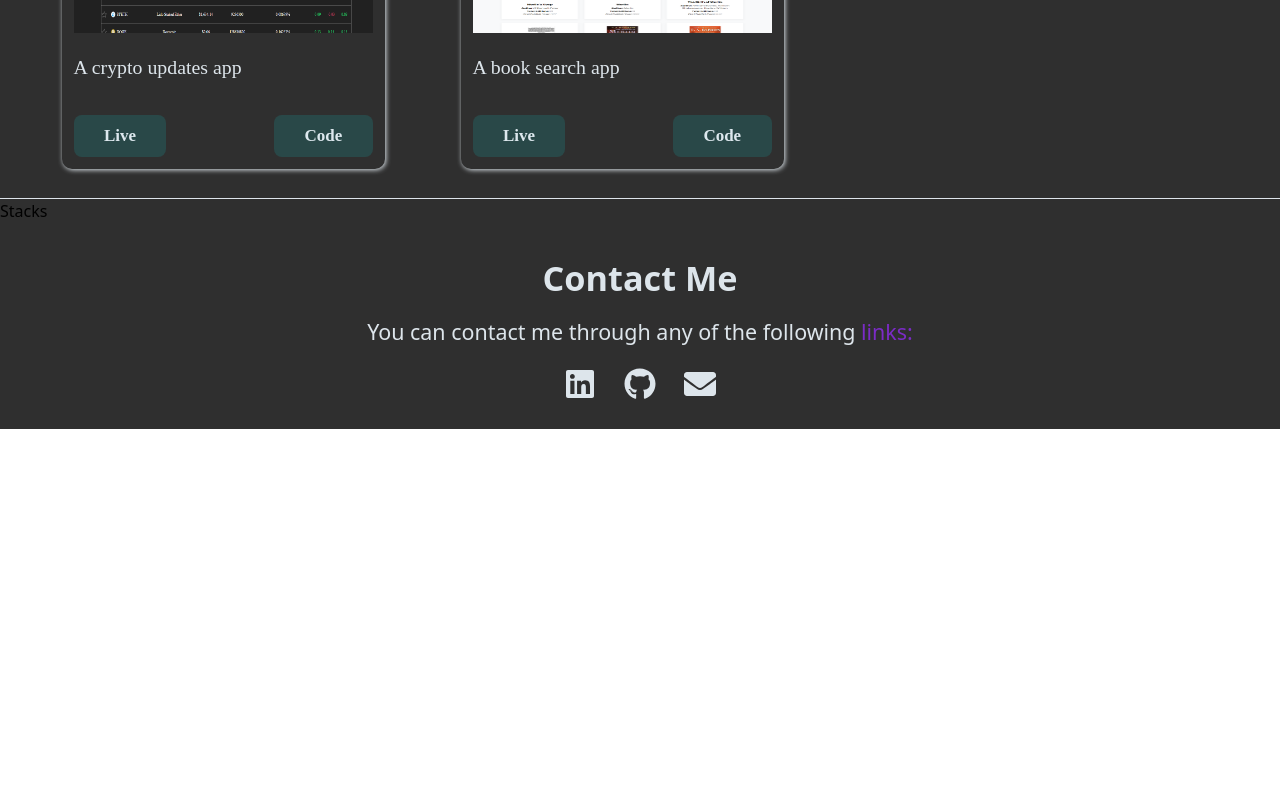
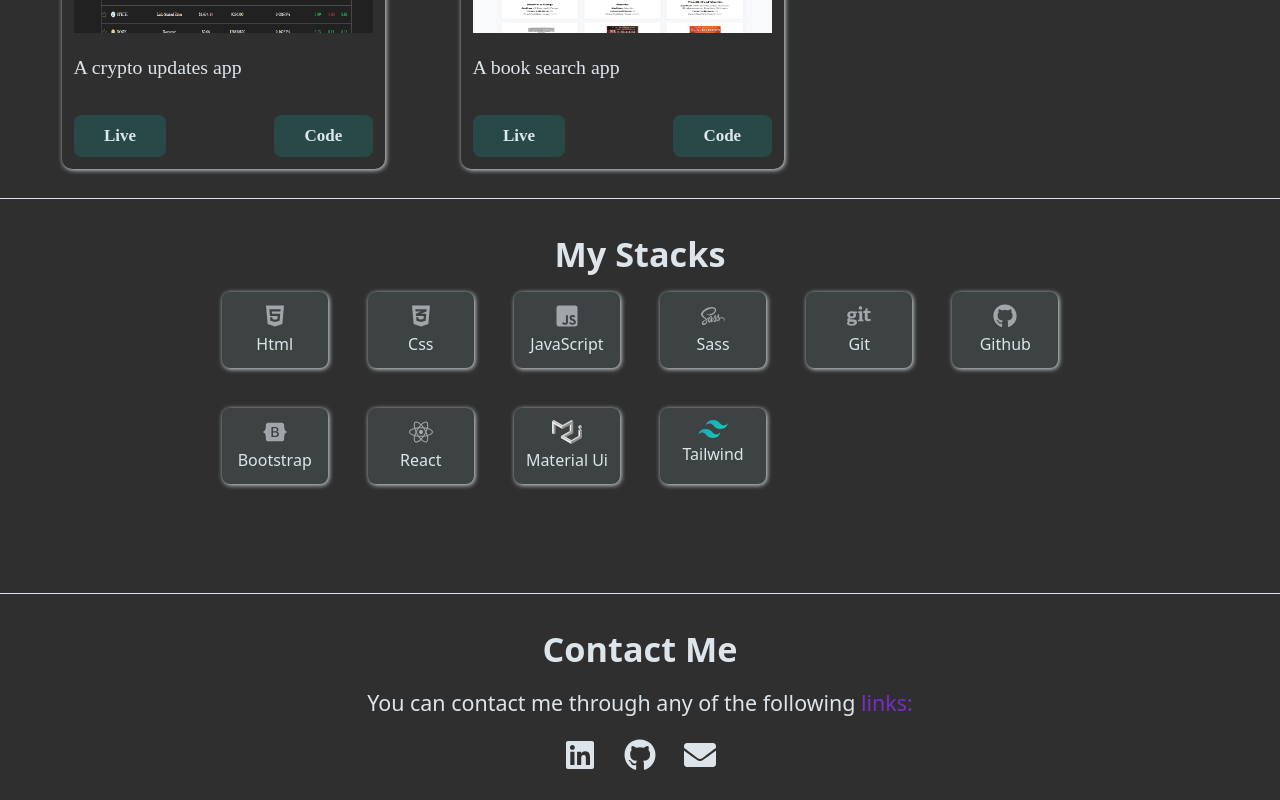
Before and after one commit to Azikenp/my-portfolio, a React (Vite) app: page / in a window 1280 px wide. Shown: the part 1832-2632 px from the top of the page. Before the commit the page ends 2261 px from the top, so only its background shows below. Built offline with nearby package versions, Linux system fonts and the light colour scheme.

Commit message:
stacks done

```diff
--- a/src/components/Stacks.jsx
+++ b/src/components/Stacks.jsx
@@ -1,9 +1,67 @@
-import React from 'react'
+import React from "react";
+import {
+  FaHtml5,
+  FaCss3Alt,
+  FaJsSquare,
+  FaSass,
+  FaGit,
+  FaGithub,
+  FaBootstrap,
+  FaReact,
+} from "react-icons/fa";
+import tailwind from '../assets/img/tailwindcss.svg'
+import materiaUi from '../assets/img/material-ui2.svg'
 
 const Stacks = () => {
   return (
-    <div>Stacks</div>
-  )
-}
+    <div className="flex flex-col items-center justify-center py-[2rem] md:py-[1.82rem] px-[0.85rem] md:px-[2.85rem] lg:px-[3.85rem] border-b-[1px] border-[#f0f8ffe7] pb-24">
+      <h3 className="text-[#dde5eb] text-[2.14rem] capitalize font-bold mb-3 text-center">
+        My stacks
+      </h3>
+      <div className="flex justify-center flex-wrap gap-5 md:gap-10 md:grid grid-cols-4 lg:grid-cols-6 md:mb-20">
+        <div className="stacks flex flex-col p-3 rounded-lg items-center text-[#a1a6aa]">
+          <FaHtml5 className="w-6 h-6" />
+          <p className="text-[#dde5eb] mt-1">Html</p>
+        </div>
+        <div className="stacks flex flex-col p-3 rounded-lg items-center text-[#a1a6aa]">
+          <FaCss3Alt className="w-6 h-6" />
+          <p className="text-[#dde5eb] mt-1">Css</p>
+        </div>
+        <div className="stacks flex flex-col p-3 rounded-lg items-center text-[#a1a6aa]">
+          <FaJsSquare className="w-6 h-6" />
+          <p className="text-[#dde5eb] mt-1">JavaScript</p>
+        </div>
+        <div className="stacks flex flex-col p-3 rounded-lg items-center text-[#a1a6aa]">
+          <FaSass className="w-6 h-6" />
+          <p className="text-[#dde5eb] mt-1">Sass</p>
+        </div>
+        <div className="stacks flex flex-col p-3 rounded-lg items-center text-[#a1a6aa]">
+          <FaGit className="w-6 h-6" />
+          <p className="text-[#dde5eb] mt-1">Git</p>
+        </div>
+        <div className="stacks flex flex-col p-3 rounded-lg items-center text-[#a1a6aa]">
+          <FaGithub className="w-6 h-6" />
+          <p className="text-[#dde5eb] mt-1">Github</p>
+        </div>
+        <div className="stacks flex flex-col p-3 rounded-lg items-center text-[#a1a6aa]">
+          <FaBootstrap className="w-6 h-6" />
+          <p className="text-[#dde5eb] mt-1">Bootstrap</p>
+        </div>
+        <div className="stacks flex flex-col p-3 rounded-lg items-center text-[#a1a6aa]">
+          <FaReact className="w-6 h-6" />
+          <p className="text-[#dde5eb] mt-1">React</p>
+        </div>
+        <div className="stacks flex flex-col p-3 rounded-lg items-center text-[#a1a6aa]">
+          <img src={materiaUi} width="30" height="30" alt="" />
+          <p className="text-[#dde5eb] mt-1">Material Ui</p>
+        </div>
+        <div className="stacks flex flex-col p-3 rounded-lg items-center text-[#a1a6aa]">
+          <img src={tailwind} width="30" height="30" alt="" />
+          <p className="text-[#dde5eb] mt-1">Tailwind</p>
+        </div>
+      </div>
+    </div>
+  );
+};
 
-export default Stacks
+export default Stacks;
--- a/src/index.css
+++ b/src/index.css
@@ -18,3 +18,8 @@
     box-shadow: 1px 1px 5px rgba(240, 248, 255, 0.905);
     transition: all 300ms ease-in;
 }
+
+.stacks{
+    background-color: rgb(61, 67, 67);
+    box-shadow: 1px 1px 5px rgba(240, 248, 255, 0.905);
+}
```
